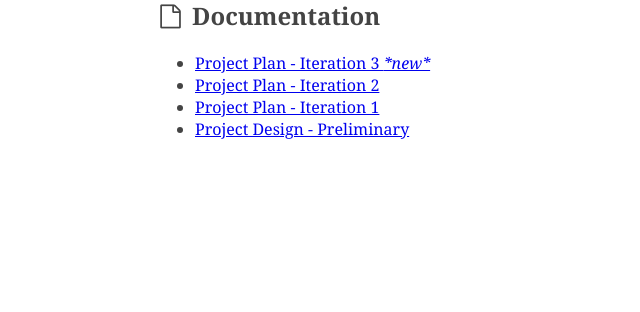
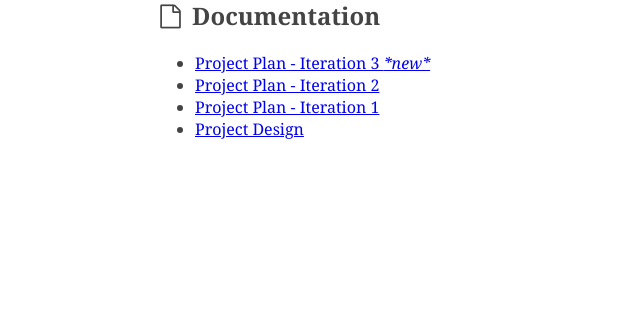
Before and after one commit to ddmills/dec1512.sd.ece.iastate.edu, a PHP site: page /documentation.php in a window 1280 px wide. Shown: the part 109-421 px from the top of the page, without its empty margins (0-640 px from the left). Run offline with PHP 8.4, Linux system fonts and the light colour scheme.

Commit message:
added new version of design document

```diff
--- a/documentation.php
+++ b/documentation.php
@@ -5,6 +5,7 @@
   <li><a href='/docs/project/plan-3.pdf'>Project Plan - Iteration 3 <em>*new*</em></a></li>
   <li><a href='/docs/project/plan-2.pdf'>Project Plan - Iteration 2</a></li>
   <li><a href='/docs/project/plan-1.pdf'>Project Plan - Iteration 1</a></li>
-  <li><a href='/docs/project/design-preliminary.pdf'>Project Design - Preliminary</a></li>
+  <li><a href='/docs/project/design-2.pdf'>Project Design</a></li>
+
 </ul>
 <?php include_once 'src/php/parts/footer.php'; ?>
```
Also changed, not shown: 3 other files.
